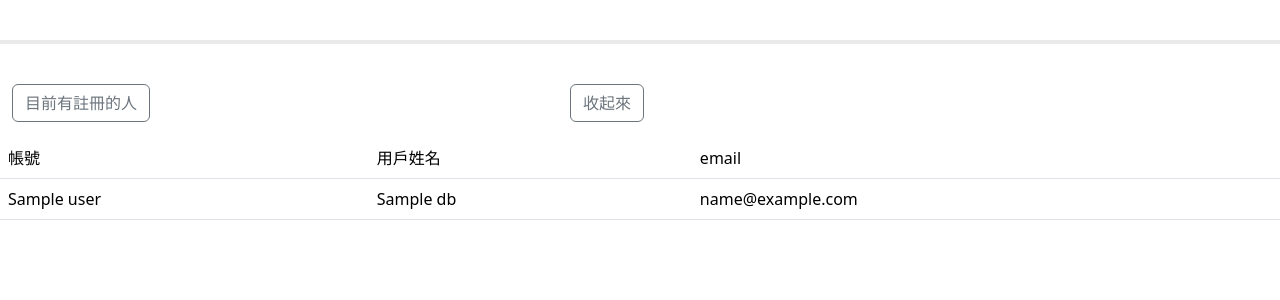
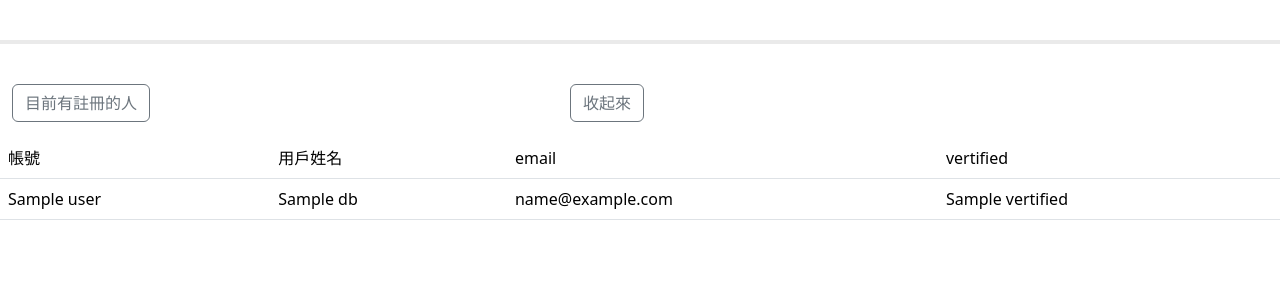
Before and after one commit to kinqston34/web_system, a Django app: template templates/home_list.html in a window 1280 px wide. Shown: the part 138-438 px from the top of the page. Run offline with Django 5.2, Linux system fonts and the light colour scheme; the template is opened without the code that fills it: most values are stand-ins (such as "Sample title", 1, 10 or a date in 2020); parts of the project's set-up code (start-up, migrations or seed data) failed here and were passed over; some libraries are stand-ins or nearby versions.

Commit message:
home_list新增顯示 vertified 欄位

```diff
--- a/templates/home.html
+++ b/templates/home.html
@@ -40,6 +40,7 @@
             <td> 帳號 </td>
             <td> 用戶姓名 </td>
             <td> email</td>
+            <td>vertified</td>
         </tr>
         {% block list %}{% endblock %}
 
--- a/templates/home_list.html
+++ b/templates/home_list.html
@@ -6,6 +6,7 @@
     <td> {{db.user}} </td>
     <td> {{db.name}} </td>
     <td> {{db.email}}</td>
+    <td>{{db.vertified}}</td>
 </tr>
 {% endfor %}
 
```
Also changed, not shown: README.md, db.sqlite3.
